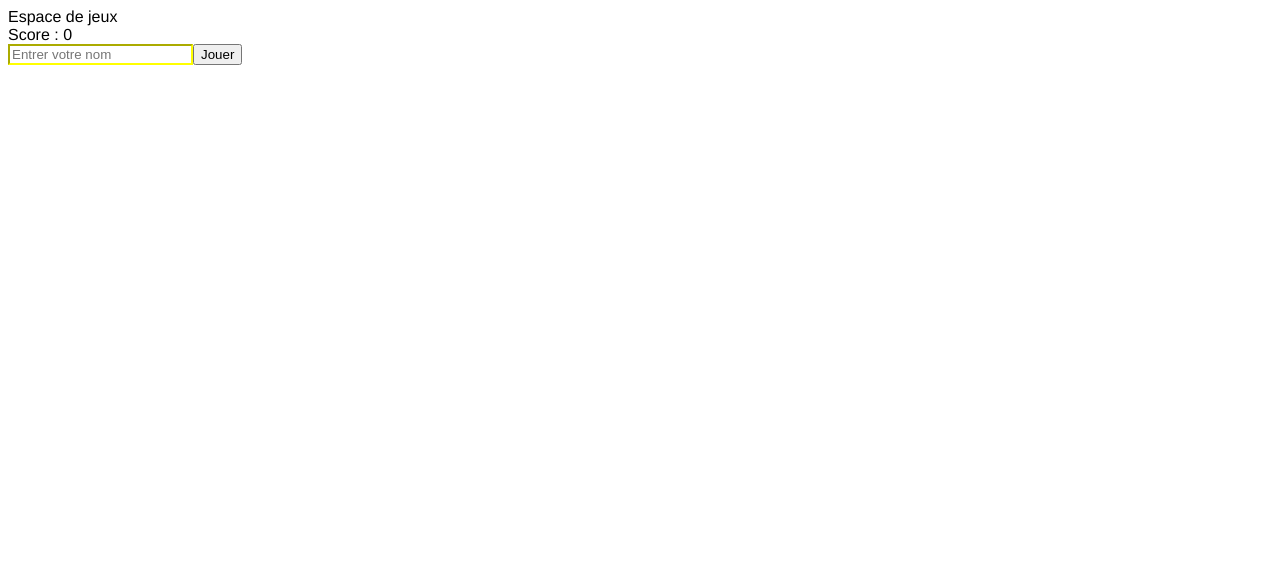
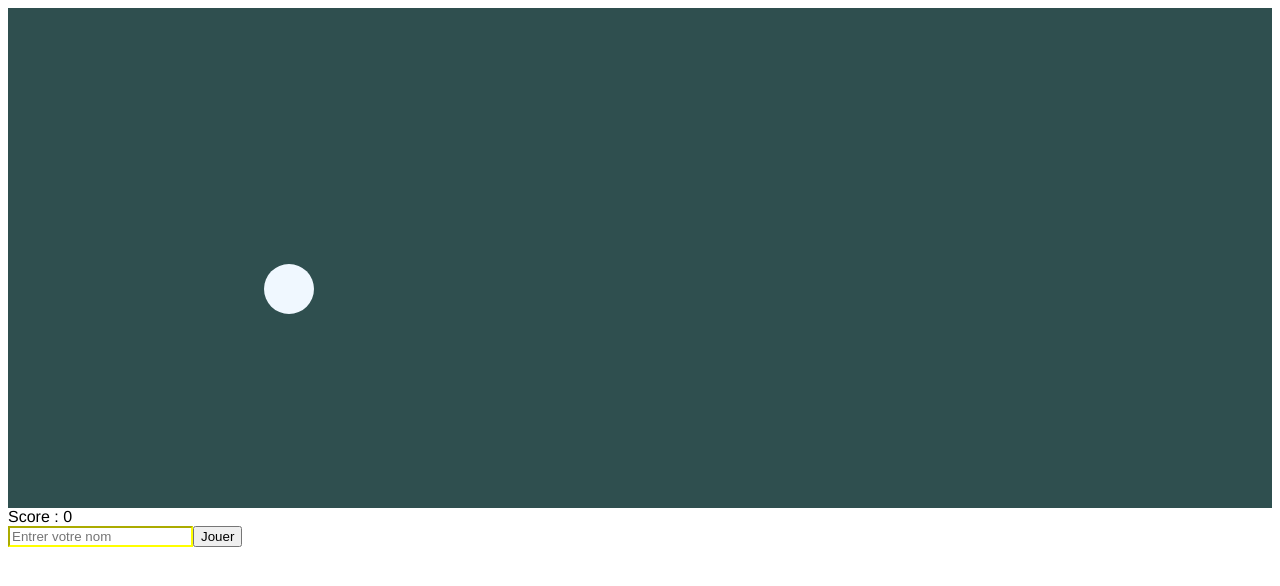
Before and after one commit to GregLeBarbar/vue-game, a Vue app: page / in a window 1280 px wide. Shown: the top 586 px of the page. Built offline with nearby package versions, Linux system fonts and the light colour scheme.

Commit message:
video 22 : Appréhender les évènements de Vue.js

```diff
--- a/src/App.vue
+++ b/src/App.vue
@@ -26,5 +26,7 @@ export default {
   font-family: 'Avenir', Helvetica, Arial, sans-serif;
   -webkit-font-smoothing: antialiased;
   -moz-osx-font-smoothing: grayscale;
+  height: 1000px;
+  display: block;
 }
 </style>
--- a/src/components/Game.vue
+++ b/src/components/Game.vue
@@ -1,17 +1,38 @@
 <template>
   <!-- On est obligé d'avoir un div englobant -->
   <div class="game">
-    Espace de jeux
+    <span class="round" v-on:click="clickOnRound"></span>
   </div>
 </template>
 
 <script>
 export default {
-  name: 'game'
+  name: 'game',
+  methods: {
+    clickOnRound: function () {
+      console.log('click')
+    }
+  }
 }
 </script>
 
 <!-- Add "scoped" attribute to limit CSS to this component only -->
 <style scoped>
 
+.game {
+  width: 100%;
+  height: 50%;
+  display: block;
+  background: darkslategrey;
+}
+
+.round {
+  width: 50px;
+  height: 50px;
+  background: aliceblue;
+  border-radius: 9999px;
+  position: absolute;
+  margin: 20% 20%;
+}
+
 </style>
```
